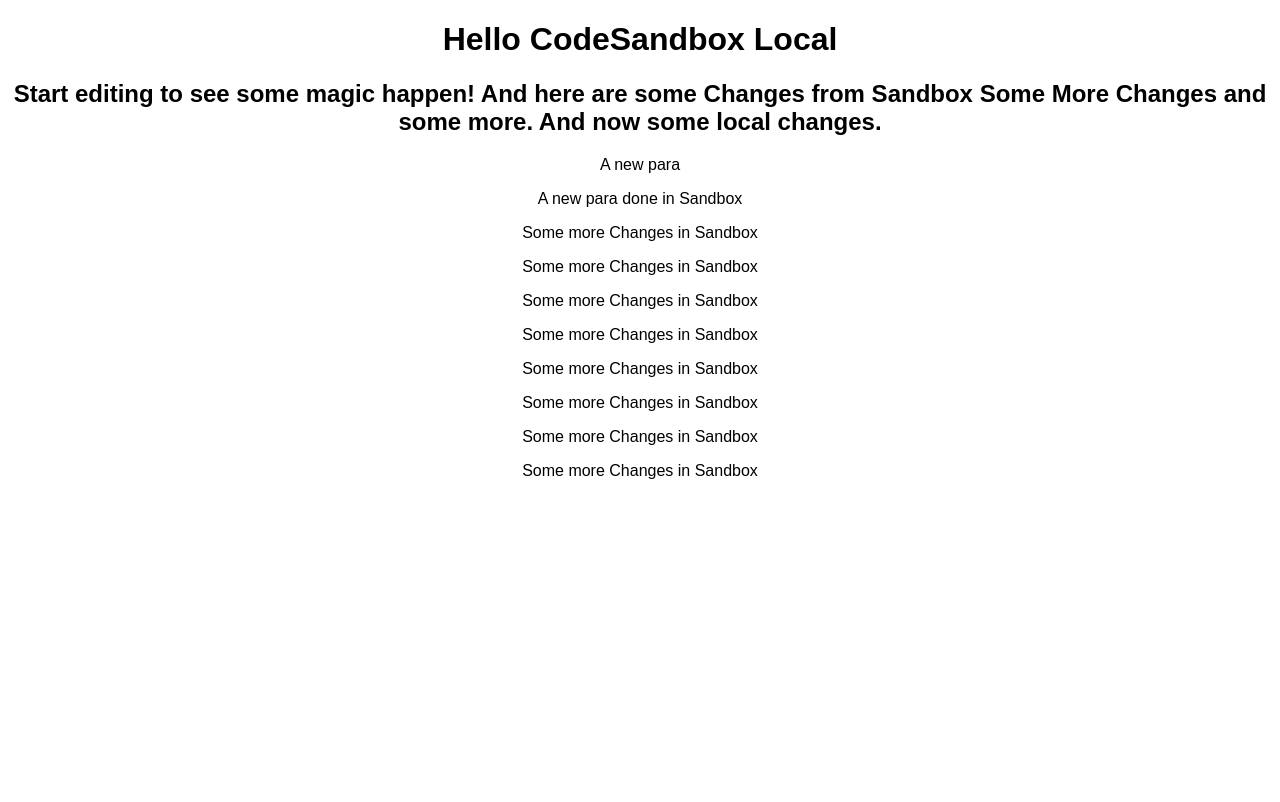
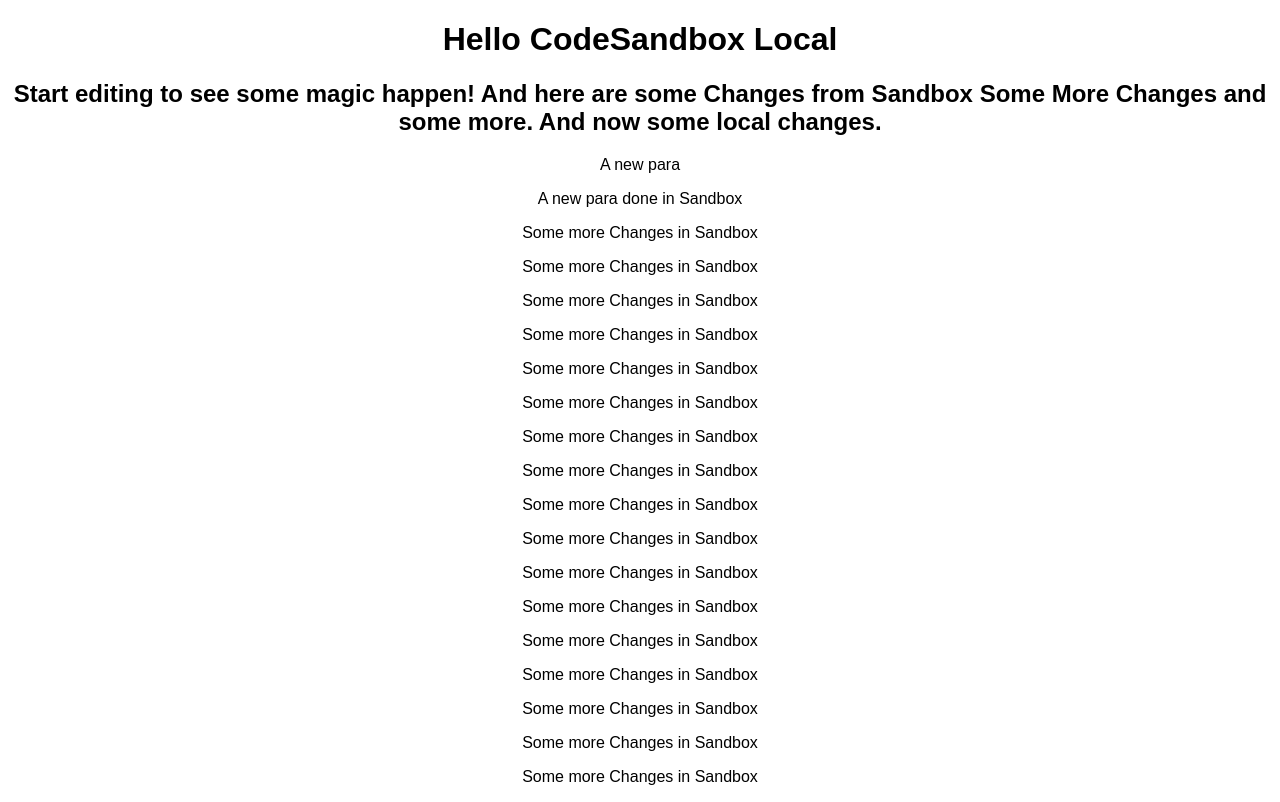
Before and after one commit to jbello88/GitHubTest, a React (Create React App) app: page / in a window 1280 px wide. Built offline with nearby package versions, Linux system fonts and the light colour scheme.

Commit message:
This is all ok

```diff
--- a/src/App.js
+++ b/src/App.js
@@ -19,6 +19,15 @@
       <p>Some more Changes in Sandbox</p>
       <p>Some more Changes in Sandbox</p>
       <p>Some more Changes in Sandbox</p>
+      <p>Some more Changes in Sandbox</p>
+      <p>Some more Changes in Sandbox</p>
+      <p>Some more Changes in Sandbox</p>
+      <p>Some more Changes in Sandbox</p>
+      <p>Some more Changes in Sandbox</p>
+      <p>Some more Changes in Sandbox</p>
+      <p>Some more Changes in Sandbox</p>
+      <p>Some more Changes in Sandbox</p>
+      <p>Some more Changes in Sandbox</p>
     </div>
   );
 }
```
